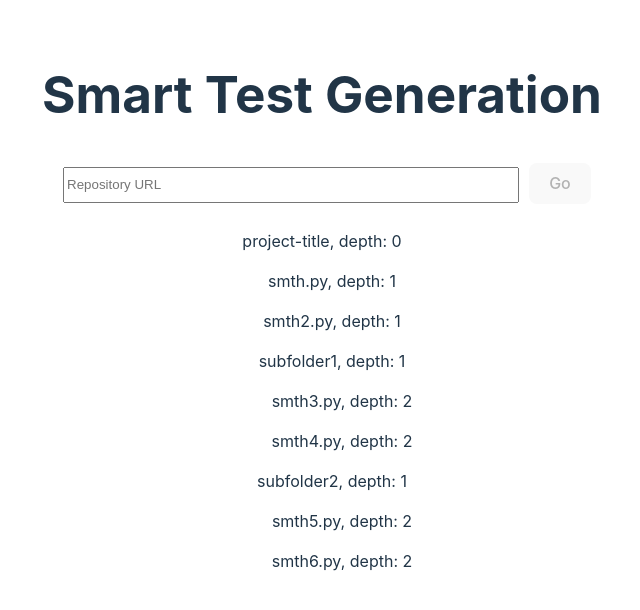
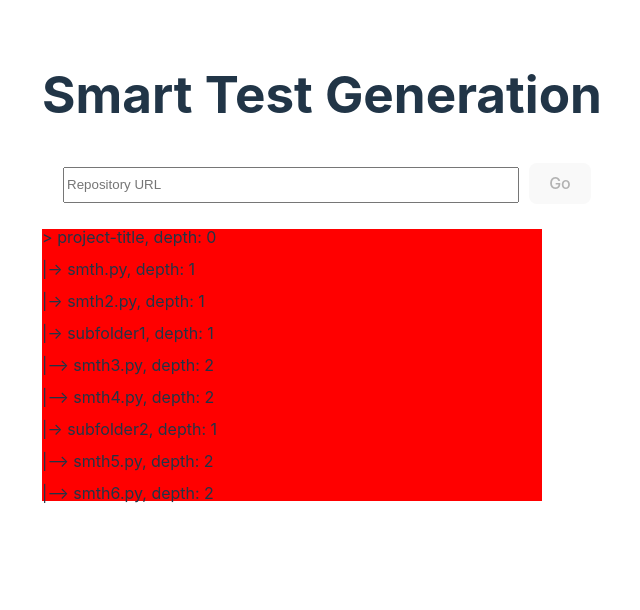
Before and after one commit to calimandaniel/TBH2024, a React (Vite) app in the folder smart-test-generation/client/: page / in a window 1280 px wide. Shown: the top 610 px of the page, without its empty margins (318-958 px from the left). Built offline with nearby package versions, Linux system fonts and the light colour scheme.

Commit message:
new format

```diff
--- a/smart-test-generation/client/src/FileBrowser.jsx
+++ b/smart-test-generation/client/src/FileBrowser.jsx
@@ -1,12 +1,11 @@
 import React from 'react'
-
-
 
 const FileBrowser = ({ data }) => {
     const renderNodes = (node, depth) => {
+        const dashes = '-'.repeat(depth);
         return (
             <div key={node.name}>
-                <p style={{ marginLeft: `${depth * 20}px` }}>{node.name}, depth: {depth}</p>
+                <p>{depth > 0 && '|'}{dashes}{'> '} {node.name}, depth: {depth}</p>
                 {node.children && node.children.map(child => (
                     <React.Fragment key={child.name}>
                         {renderNodes(child, depth + 1)}
@@ -17,7 +16,7 @@ const FileBrowser = ({ data }) => {
     };
 
     return (
-        <div>
+        <div style={{width: '500px', backgroundColor: 'red',  textAlign: 'left'}}>
             {renderNodes(data, 0)}
         </div>
     )
--- a/smart-test-generation/client/src/index.css
+++ b/smart-test-generation/client/src/index.css
@@ -1,6 +1,6 @@
 :root {
   font-family: Inter, system-ui, Avenir, Helvetica, Arial, sans-serif;
-  line-height: 1.5;
+  line-height: 1;
   font-weight: 400;
 
   color-scheme: light dark;
```
